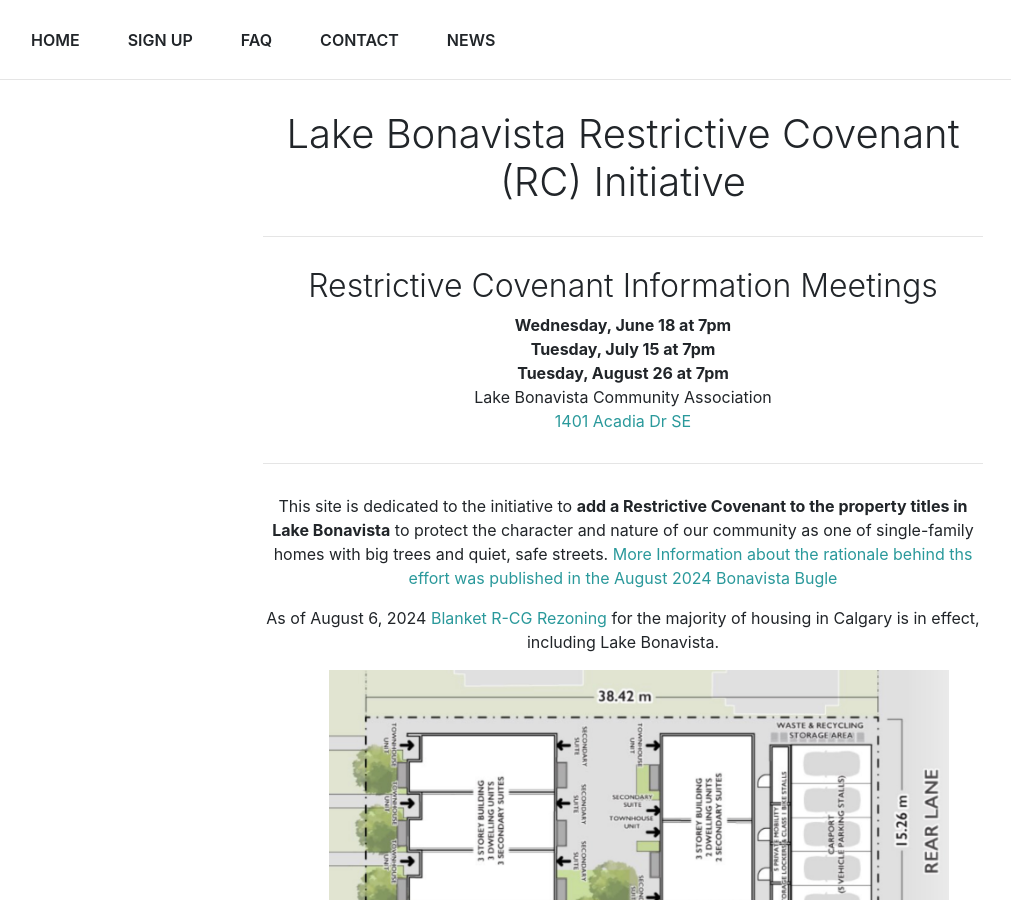
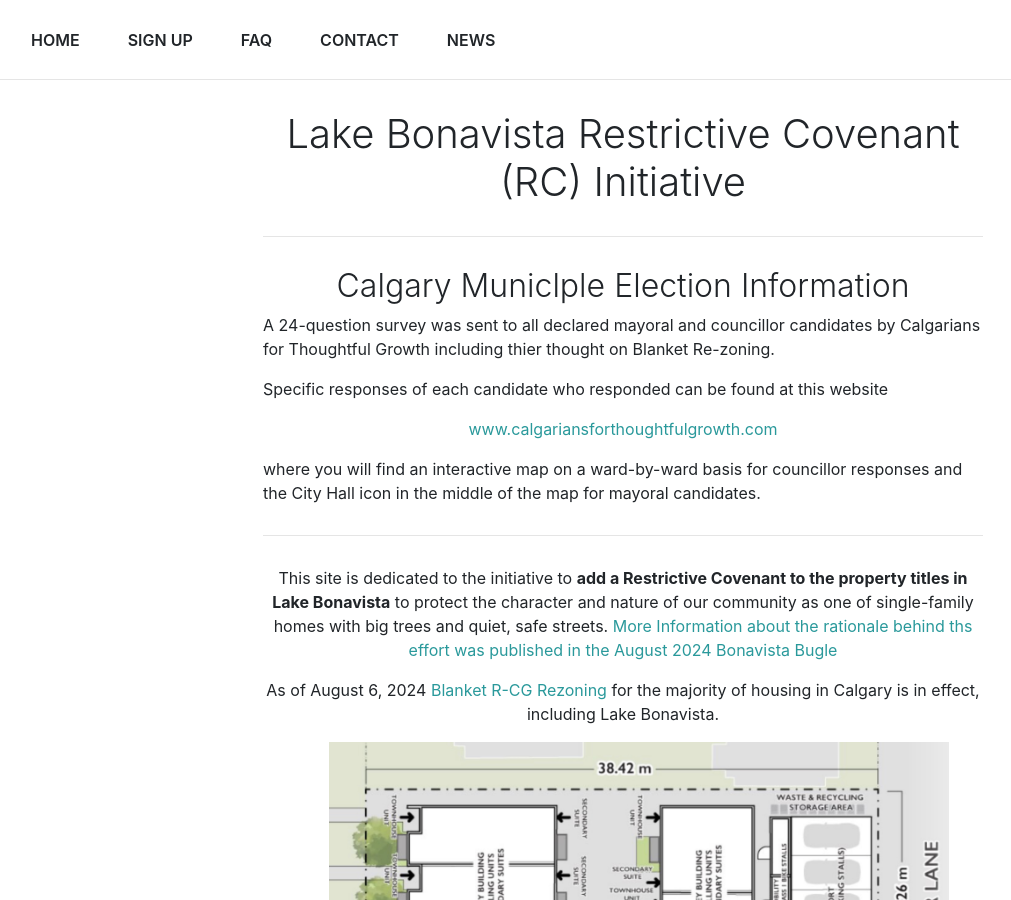
Before and after one commit to BonavistaRC/BonavistaRC.github.io, a Jekyll site: the page built from index.markdown, in a window 1280 px wide and 900 px high. Shown: the whole window, without its empty margins (17-1028 px from the left). Built offline with Jekyll 4.4.1, drawn with Linux system fonts in a browser that asks for light colours.

Commit message:
Update index.markdown
Updated for municiple election info

```diff
--- a/index.markdown
+++ b/index.markdown
@@ -52,15 +52,30 @@ blockquote {
 
 ---
 
-<h2 align="center" id="meeting">Restrictive Covenant Information Meetings</h2>
+<h2 align="center" id="meeting">Calgary Municlple Election Information</h2>
+
+A 24-question survey was sent to all declared mayoral and councillor candidates by Calgarians for Thoughtful Growth including thier thought on Blanket Re-zoning.
+
+
+Specific responses of each candidate who responded can be found at this website
+
+<p align="center"><a href="https://mwww.calgariansforthoughtfulgrowth.com">www.calgariansforthoughtfulgrowth.com</a></p>
+
+where you will find an interactive map on a ward-by-ward basis for councillor responses and the City Hall icon in the middle of the map for mayoral candidates.
+
+
+
+
+
+<!--h2 align="center" id="meeting">Restrictive Covenant Information Meetings</h2-->
 
 <!--p align="center" style="margin-top:1rem;padding-left:0;font-size: 1.25rem;">In Person</p-->
-<p align="center" style="margin:0;padding-left: 0;"><b>Wednesday, June 18 at 7pm</b> </p>
+<!--p align="center" style="margin:0;padding-left: 0;"><b>Wednesday, June 18 at 7pm</b> </p>
 <p align="center" style="margin:0;padding-left: 0;"><b>Tuesday, July 15 at 7pm</b> </p>
 <p align="center" style="margin:0;padding-left: 0;"><b>Tuesday, August 26 at 7pm</b> </p>
 <p align="center" style="margin:0;padding-left: 0;"></p>
 <p align="center" style="margin:0;padding-left: 0;">Lake Bonavista Community Association</p>
-<p align="center" style="padding-left: 0;"><a href="https://maps.app.goo.gl/N2Cv919cwU3NE4gh8">1401 Acadia Dr SE</a></p>
+<p align="center" style="padding-left: 0;"><a href="https://maps.app.goo.gl/N2Cv919cwU3NE4gh8">1401 Acadia Dr SE</a></p-->
 
 <!--p align="center" style="margin-top:1rem;padding-left: 0;font-size: 1.25rem;">Virtual</p>
 <p align="center" style="margin:0;padding-left: 0;"><b>Thursday, Feb 27 at 7pm</b></p>
```
